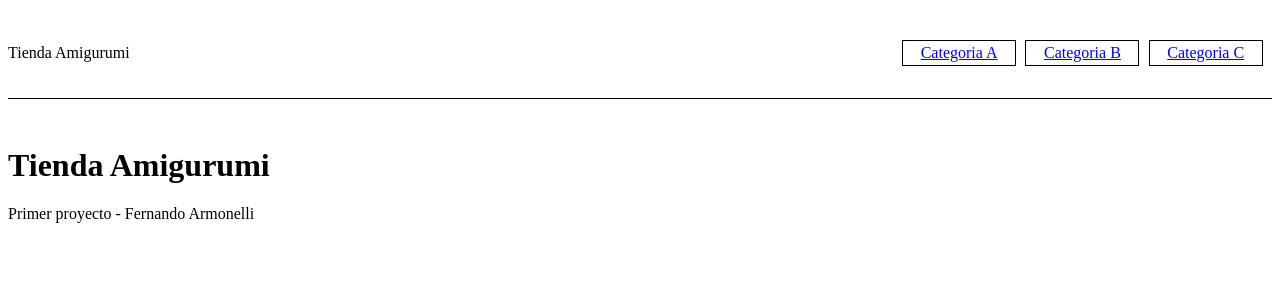
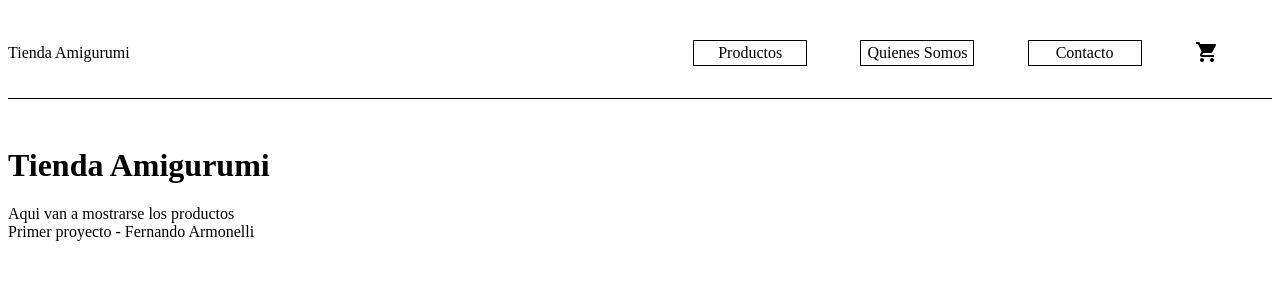
Before and after one commit to fernandoarmonellifiedler/AmigurumiStore-Armonelli, a React (Create React App) app: page / in a window 1280 px wide. Shown: the top 300 px of the page. Built offline with nearby package versions, Linux system fonts and the light colour scheme.

Commit message:
pass props to child components, add cart and ItemListContainer components

```diff
--- a/package.json
+++ b/package.json
@@ -3,6 +3,8 @@
   "version": "0.1.0",
   "private": true,
   "dependencies": {
+    "@material-ui/core": "^4.12.4",
+    "@material-ui/icons": "^4.11.3",
     "@testing-library/jest-dom": "^5.16.4",
     "@testing-library/react": "^13.2.0",
     "@testing-library/user-event": "^13.5.0",
--- a/src/App.css
+++ b/src/App.css
@@ -17,7 +17,7 @@
 }
 
 .nav-menu {
-    width: 30%;
+    width: 50%;
     list-style-type: none;
 
     display: flex;
--- a/src/App.js
+++ b/src/App.js
@@ -1,5 +1,6 @@
 import "./App.css"
-import NavBar from "./components/NavBar";
+import NavBar from "./components/NavBar/NavBar"
+import ItemListContainer from "./components/ItemListContainer/ItemListContainer"
 
 function App() {
     return (
@@ -8,9 +9,11 @@ function App() {
                 <NavBar />
                 <h1>Tienda Amigurumi</h1>
             </header>
+
             <section>
+                <ItemListContainer greeting="Aqui van a mostrarse los productos" />
+            </section>
 
-            </section>
             <footer className="footer">
                 Primer proyecto - Fernando Armonelli
             </footer>
--- /dev/null
+++ b/src/components/CartWidget/CartWidget.js
@@ -0,0 +1,7 @@
+import ShoppingCartIcon from "@material-ui/icons/ShoppingCart";
+
+export default function CartWidget() {
+    return (
+        <ShoppingCartIcon />
+    )
+}
--- /dev/null
+++ b/src/components/ItemListContainer/ItemListContainer.js
@@ -0,0 +1,5 @@
+export default function ItemListContainer({ greeting }) {
+    return (
+        <div>{greeting}</div>
+    )
+}
--- a/src/components/NavBar.js
+++ /dev/null
@@ -1,12 +0,0 @@
-export default function NavBar() {
-    return (
-        <nav className="nav">
-            <div className="nav-brand">Tienda Amigurumi</div>
-            <ul className="nav-menu">
-                <li className="nav-item"><a href="#">Categoria A</a></li>
-                <li className="nav-item"><a href="#">Categoria B</a></li>
-                <li className="nav-item"><a href="#">Categoria C</a></li>
-            </ul>
-        </nav>
-    );
-}
--- /dev/null
+++ b/src/components/NavBar/NavBar.js
@@ -0,0 +1,21 @@
+import NavItem from "../NavItem/NavItem";
+import CartWidget from "../CartWidget/CartWidget"
+
+export default function NavBar() {
+
+    function handleClick() {
+        console.log("click")
+    }
+
+    return (
+        <nav className="nav">
+            <div className="nav-brand">Tienda Amigurumi</div>
+            <ul className="nav-menu">
+                <NavItem handleClick={handleClick} text="Productos" />
+                <NavItem handleClick={handleClick} text="Quienes Somos" />
+                <NavItem handleClick={handleClick} text="Contacto" />
+                <CartWidget/>
+            </ul>
+        </nav>
+    );
+}
--- /dev/null
+++ b/src/components/NavItem/NavItem.js
@@ -0,0 +1,6 @@
+export default function NavItem({handleClick, text}) {
+
+    return (
+        <li className="nav-item" onClick={handleClick}>{text}</li>
+    )
+}
```
Also changed, not shown: 1 other file (tests, documents, lock files or other folders).
